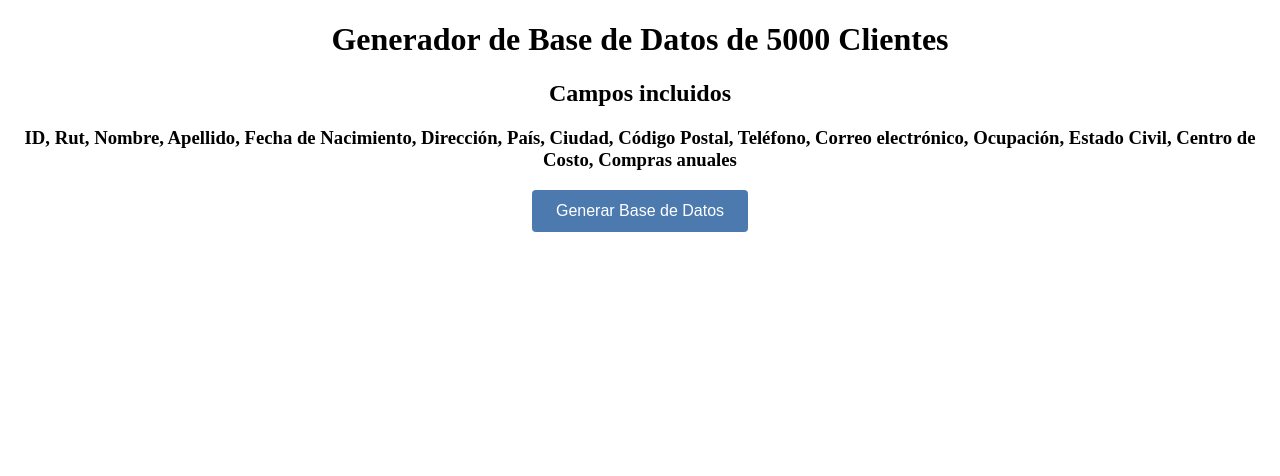
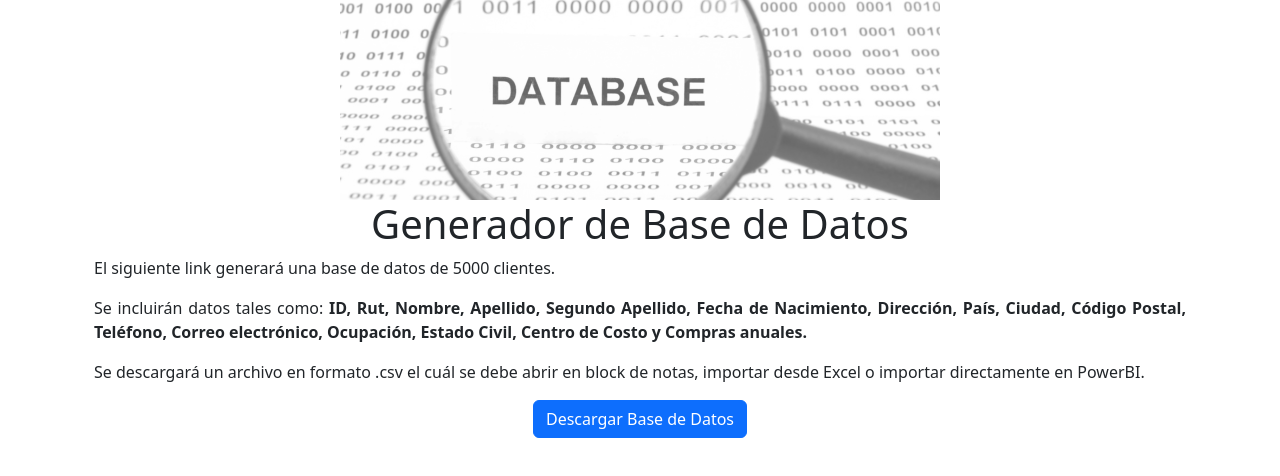
Before and after one commit to nightelf1980/generadorClientes, a plain HTML site: page index.html in a window 1280 px wide. Drawn offline with nearby package versions, Linux system fonts and the light colour scheme.

Commit message:
Agregar framework Bootstrap

```diff
--- a/index.html
+++ b/index.html
@@ -3,15 +3,27 @@
 <head>
   <title>Generador de Base de Datos de Clientes</title>
   <link rel="stylesheet" href="/styles.css">
+  <link href="https://cdn.jsdelivr.net/npm/bootstrap@5.3.0/dist/css/bootstrap.min.css" rel="stylesheet" integrity="sha384-9ndCyUaIbzAi2FUVXJi0CjmCapSmO7SnpJef0486qhLnuZ2cdeRhO02iuK6FUUVM" crossorigin="anonymous">
 </head>
 <body>
   <div class="container">
-    <h1>Generador de Base de Datos de 5000 Clientes</h1>
-    <h2>Campos incluidos</h2>
-    <h3>ID, Rut, Nombre, Apellido, Fecha de Nacimiento, Dirección, País, Ciudad, Código Postal, Teléfono, Correo electrónico, Ocupación, Estado Civil, Centro de Costo, Compras anuales</h3>
-    <button id="downloadButton">Generar Base de Datos</button>
+        <img src="/img/database_img.png" class="img-fluid" alt="...">
+        <h1>Generador de Base de Datos</h1>
+        <div class="container-md texto">
+
+          <p>El siguiente link generará una base de datos de 5000 clientes.</p>
+          <p>Se incluirán datos tales como: <b>ID, Rut, Nombre, Apellido, Segundo Apellido, Fecha de Nacimiento, Dirección, País, Ciudad, Código Postal, Teléfono, Correo electrónico, Ocupación, Estado Civil, Centro de Costo y Compras anuales.</b></p>
+          <p>Se descargará un archivo en formato .csv el cuál se debe abrir en block de notas, importar desde Excel o importar directamente en PowerBI.</p>
+        </div>
+    <div class="container-md">
+      <button class="btn btn-primary" id="downloadButton">Descargar Base de Datos</button>
+    </div>
   </div>
 
+  <!-- <h2>Campos incluidos</h2>
+  <h3>ID, Rut, Nombre, Apellido, Fecha de Nacimiento, Dirección, País, Ciudad, Código Postal, Teléfono, Correo electrónico, Ocupación, Estado Civil, Centro de Costo, Compras anuales</h3> -->
+
   <script src="/script.js"></script>
+  <script src="https://cdn.jsdelivr.net/npm/bootstrap@5.3.0/dist/js/bootstrap.bundle.min.js" integrity="sha384-geWF76RCwLtnZ8qwWowPQNguL3RmwHVBC9FhGdlKrxdiJJigb/j/68SIy3Te4Bkz" crossorigin="anonymous"></script>
 </body>
 </html>
--- a/styles.css
+++ b/styles.css
@@ -1,24 +1,7 @@
-body {
+.container {
   text-align: center;
 }
 
-#downloadButton {
-    display: inline-block;
-    background-color: #4c7aaf;
-    color: white;
-    text-align: center;
-    padding: 12px 24px;
-    font-size: 16px;
-    border: none;
-    border-radius: 4px;
-    transition: background-color 0.3s;
-    cursor: pointer;
-  }
-
-  #downloadButton:hover {
-    background-color: #28588e;
-  }
-
-  #downloadButton:active {
-    background-color: #28588e;
-  }
+.texto{
+  text-align: justify;
+}
```
Also changed, not shown: img/database_img.png (added).
